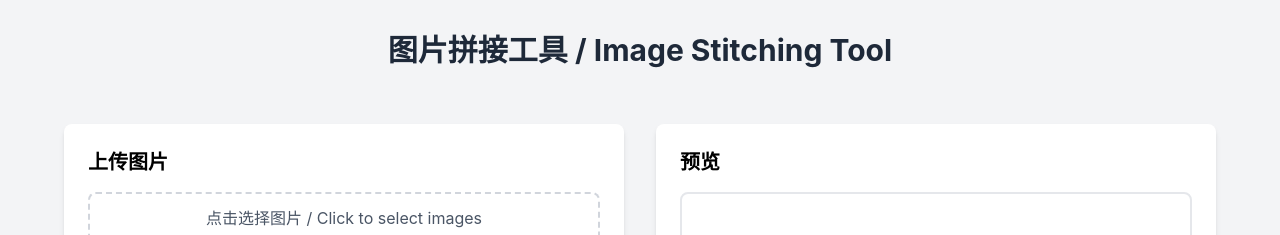
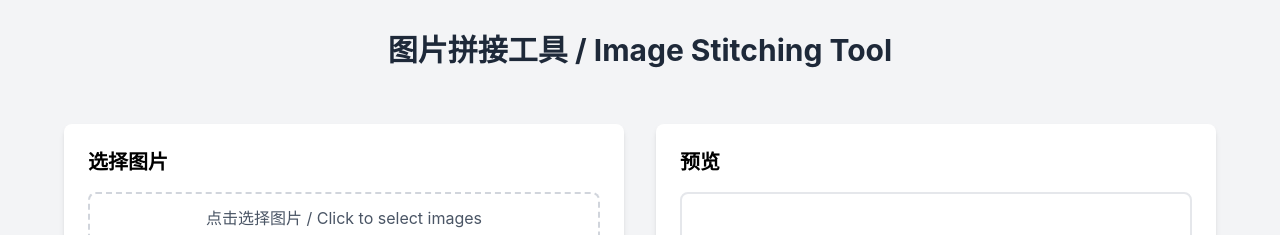
Before and after one commit to jackykh/Image-Stitching-Tool, a React (Vite) app: page / in a window 1280 px wide. Shown: the top 235 px of the page. Built offline with nearby package versions, Linux system fonts and the light colour scheme.

Commit message:
additional description

```diff
--- a/src/App.tsx
+++ b/src/App.tsx
@@ -320,7 +320,7 @@
         <div className="grid grid-cols-1 lg:grid-cols-2 gap-8">
           <div className="space-y-6">
             <div className="bg-white rounded-lg shadow-md p-6">
-              <h2 className="text-xl font-semibold mb-4">上传图片</h2>
+              <h2 className="text-xl font-semibold mb-4">选择图片</h2>
 
               <div className="space-y-3">
                 <button
@@ -342,11 +342,13 @@
 
               {images.length > 0 && (
                 <p className="text-sm text-gray-500 mt-2">
-                  第一张图片完整显示，其他图片显示底部15%区域
+                  {/* 第一张图片完整显示，其他图片显示底部15%区域
+                  <br /> */}
+                  <span className="text-blue-600">
+                    ✨ 共 {images.length} 张图片
+                  </span>
                   <br />
-                  <span className="text-blue-600">
-                    ✨ 已上传 {images.length} 张图片
-                  </span>
+                  纯前端处理，无上传，隐私安全
                 </p>
               )}
             </div>
```
